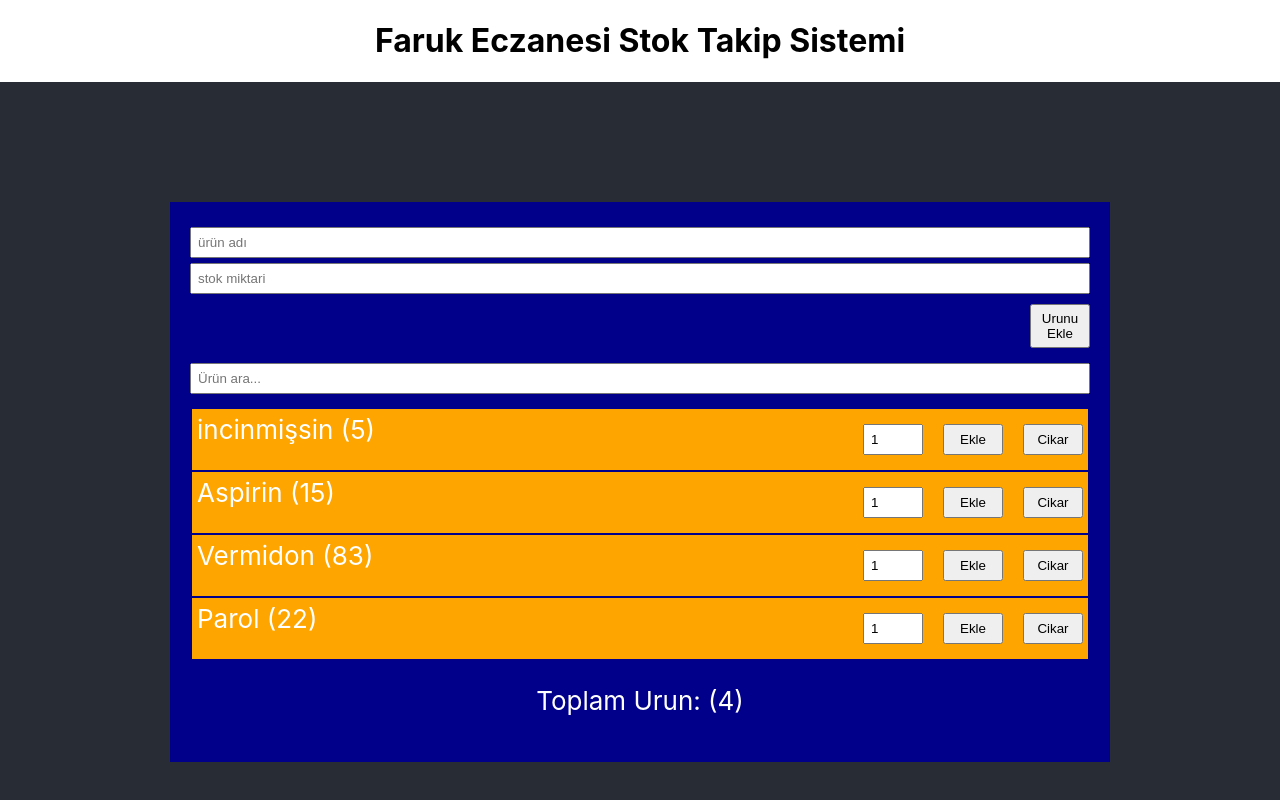
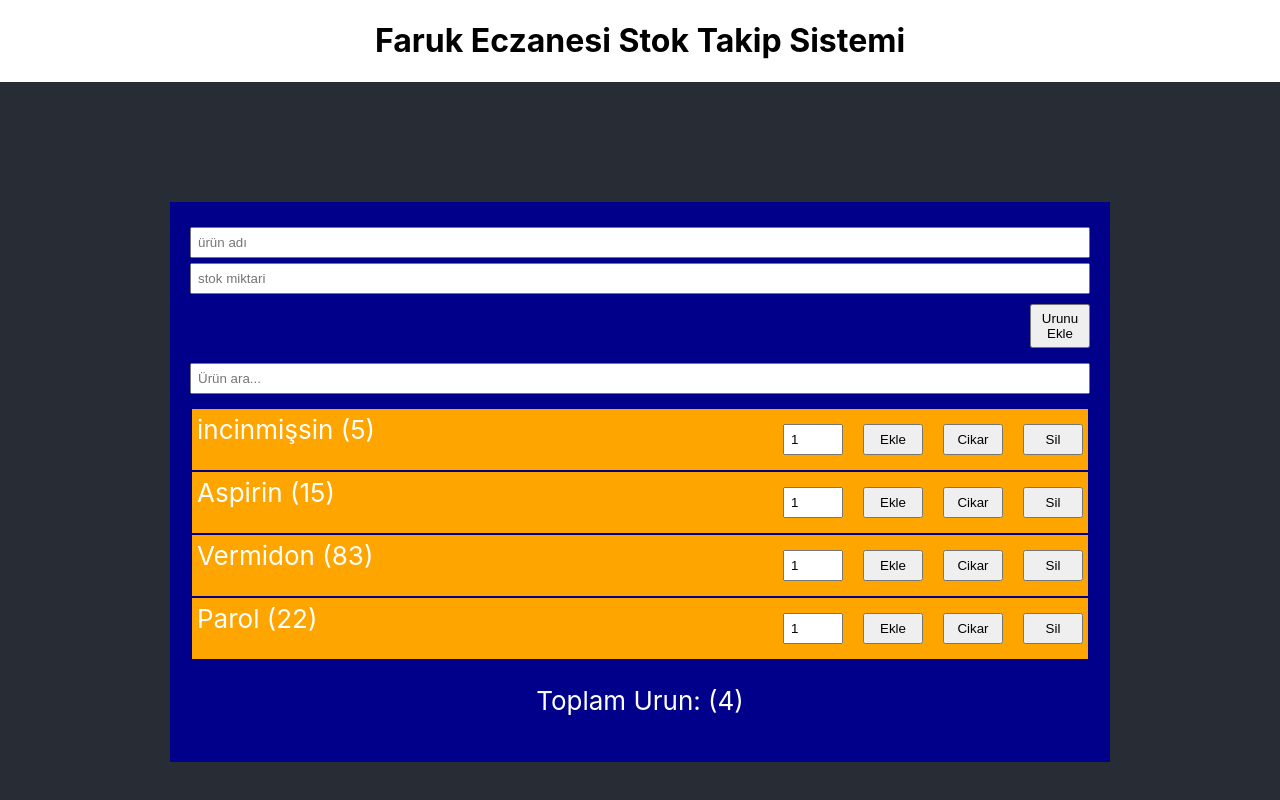
Before and after one commit to K133-DRC-Javascript-React-bootcamp-1/stock-app-ozdemirhalilibrahim, a React (Create React App) app in the folder stock-app/: page / in a window 1280 px wide. Shown: the top 800 px of the page. Built offline with nearby package versions, Linux system fonts and the light colour scheme.

Commit message:
add remove button

```diff
--- a/stock-app/src/components/product/List/index.js
+++ b/stock-app/src/components/product/List/index.js
@@ -1,4 +1,4 @@
-import { useState, useEffect } from "react";
+import { useState } from "react";
 
 function List({ products, setProduct }) {
   const [filterText, setFilterText] = useState("");
@@ -49,7 +49,11 @@ function List({ products, setProduct }) {
       stock: thisStock,
     });
   };
-
+  const removeProduct = (id) => {
+    products = products.filter((item) => item.id !== id);
+    setProduct([...products]);
+    console.log(products.filter((item) => item.id !== id));
+  };
   return (
     <div>
       <input
@@ -67,9 +71,9 @@ function List({ products, setProduct }) {
               {" "}
               <input
                 type={"number"}
-                value={newStock.id === i ? newStock.stock : 1}
+                value={newStock.id === product.id ? newStock.stock : 1}
                 onChange={(e) => {
-                  onChangeInput(e.target.value, i);
+                  onChangeInput(e.target.value, product.id);
                 }}
                 style={{ width: 60 }}
               />
@@ -89,6 +93,14 @@ function List({ products, setProduct }) {
               >
                 Cikar
               </button>
+              <button
+                type={"button"}
+                onClick={() => {
+                  removeProduct(product.id);
+                }}
+              >
+                Sil
+              </button>
             </div>
           </li>
         ))}
```
